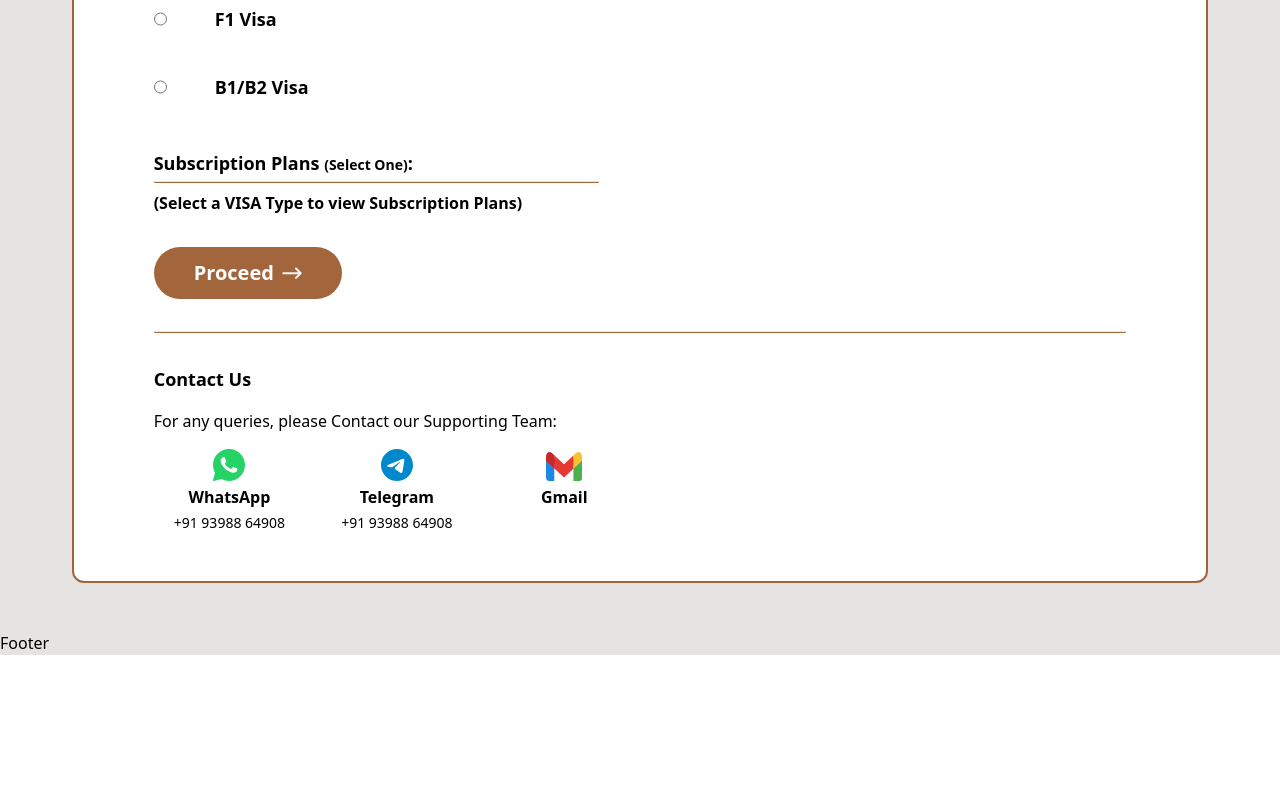
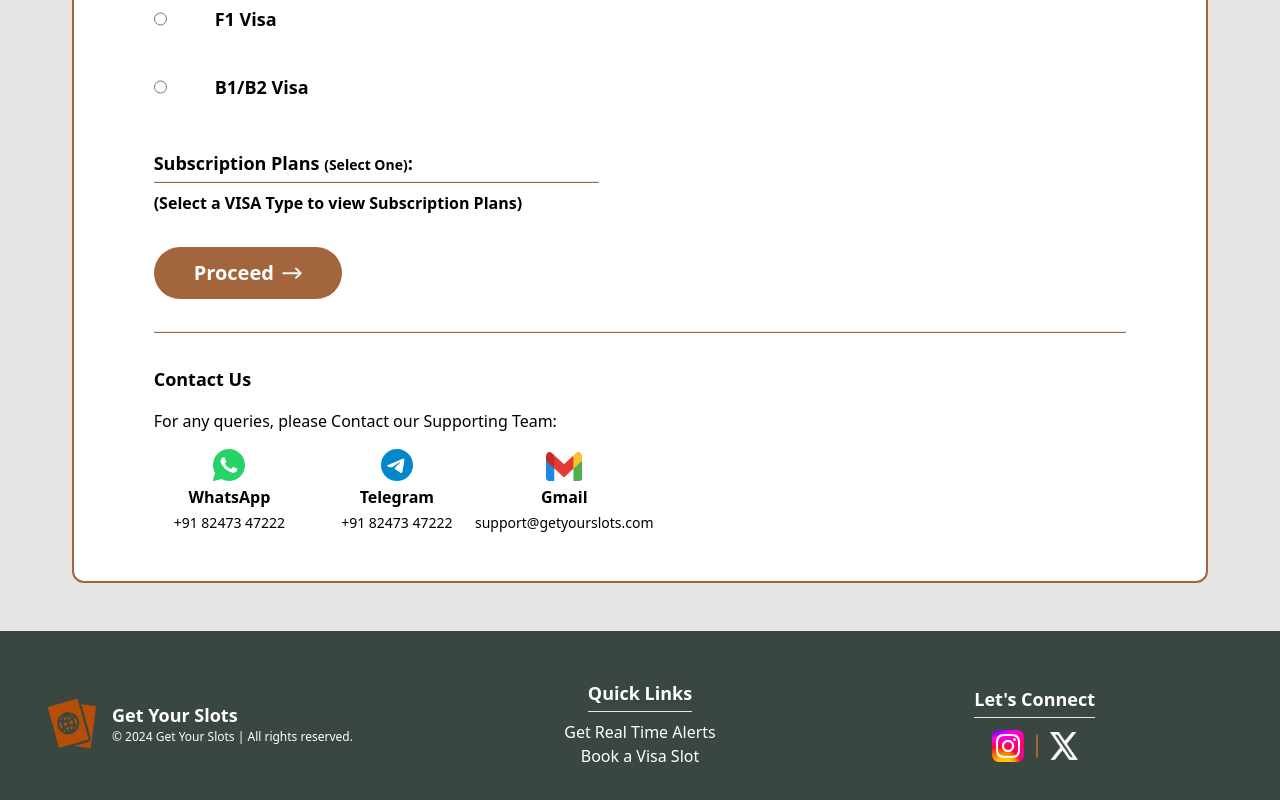
Before and after one commit to Suhail-Shaik24/Get-Your-Slots, a React (Vite) app: page /real-time-alerts-form in a window 1280 px wide. Shown: the part 546-1346 px from the top of the page. Before the commit the page ends 1201 px from the top, so only its background shows below. Built offline with nearby package versions, Linux system fonts and the light colour scheme.

Commit message:
Footer added

```diff
--- a/src/assets/index.js
+++ b/src/assets/index.js
@@ -22,6 +22,8 @@ import Logo2 from "./logo-1.svg";
 import Hamburger from "./hamburger.svg";
 import SmallRectangle from "./Small-Rectangle.svg";
 import ThankYouIcon from "./Thank-You-Icon.svg";
+import Instagram from "./Instagram.png";
+import X from './X.png'
 
 export{
 
@@ -48,6 +50,8 @@ export{
     Hamburger,
     SmallRectangle,
     filteredHeroImage,
-    ThankYouIcon
+    ThankYouIcon,
+    Instagram,
+    X
 
 }
--- a/src/components/ContactUs.jsx
+++ b/src/components/ContactUs.jsx
@@ -14,18 +14,18 @@ const ContactUs = () => {
             <div className="socials lg:hidden md:hidden sml:hidden flex lg:grid-cols-3 w-2/4 gap-4 items-baseline justify-between">
 
                 <a
-                    href='wa.me/9398864908'
+                    href='https://wa.me/8247347222'
                     className="whatsApp flex flex-col gap-1 items-center"
                     target='_blank'
                 >
                    <img className='w-7' src={WhatsApp2} alt="WhatsApp" />
                 </a>
 
-                <a  href='https://t.me/+919398864908' target='_blank' className="Telegram flex flex-col gap-1 items-center">
+                <a  href='https://t.me/+918247347222' target='_blank' className="Telegram flex flex-col gap-1 items-center">
                     <img className='w-7' src={Telegram2} alt="Telegram" />
                 </a>
 
-                <a href='#' className="Gmail flex flex-col gap-1 items-center">
+                <a href='mailto:support@getyourslots.com' className="Gmail flex flex-col gap-1 items-center">
                     <img className='w-7' src={Gmail} alt="Gmail" />
                 </a>
 
@@ -33,22 +33,22 @@ const ContactUs = () => {
 
             <div className="socials lg:grid lg:grid-cols-3 sml:grid sml:grid-cols-3 md:grid md:grid-cols-3 w-2/4 gap-4 items-baseline justify-between hidden">
 
-                <a href='https://wa.me/9398864908' target='_blank' className="whatsApp flex flex-col gap-1 items-center">
+                <a href='https://wa.me/8247347222' target='_blank' className="whatsApp flex flex-col gap-1 items-center">
                     <img className='w-8' src={WhatsApp2} alt="WhatsApp" />
                     <p className='text-xs lg:text-base font-semibold'>WhatsApp </p>
-                    <p className='text-xs lg:text-sm'> +91 93988 64908 </p>
+                    <p className='text-xs lg:text-sm'> +91 82473 47222 </p>
                 </a>
 
-                <a href='https://t.me/+919398864908' target='_blank' className="Telegram flex flex-col gap-1 items-center">
+                <a href='https://t.me/+918247347222' target='_blank' className="Telegram flex flex-col gap-1 items-center">
                     <img className='w-8' src={Telegram2} alt="Telegram" />
                     <p className='text-xs lg:text-base font-semibold'>Telegram </p>
-                    <p className='text-xs lg:text-sm'> +91 93988 64908 </p>
+                    <p className='text-xs lg:text-sm'> +91 82473 47222 </p>
                 </a>
 
-                <a href='#' className="Gmail flex flex-col gap-1 items-center">
+                <a href='mailto:support@getyourslots.com' className="Gmail flex flex-col gap-1 items-center">
                     <img className='w-9' src={Gmail} alt="Gmail" />
                     <p className='text-xs lg:text-base font-semibold'> Gmail </p>
-                    {/* <p className='text-sm text-center'> support<br/>@getyourslots.com</p> */}
+                    <p className='text-sm text-center'> support@getyourslots.com</p>
                 </a>
 
             </div>
--- a/src/components/Features.jsx
+++ b/src/components/Features.jsx
@@ -1,7 +1,7 @@
 import React, { forwardRef } from 'react'
 import { RealTimeAlertsSVG, VisaBooking, ArrowBlack } from '../assets';
 
-const Features = forwardRef((props, ref) => {
+const Features = forwardRef(({scrollToRealTime, scrollToVisaSlotBooking}, ref) => {
   return (
     <div
       className='p-4 md:p-5 lg:p-12 flex flex-col gap-3'
@@ -22,7 +22,10 @@ const Features = forwardRef((props, ref) => {
             <div className="feature1Content  text-[8px] w-11/12 sml:w-9/12 sml:text-sm md:w-9/12 md:text-sm lg:w-full lg:text-base">
               <p>Never miss out on a visa slot again! With our Real-Time Alerts, you'll get quick notifications as soon as new slots are available. It's like having a personal assistant to keep you informed and help you book your slot quickly and easily.</p>
             </div>
-            <button className='bg-white w-3/5 border border-[#A3663C] text-black text-[12px] p-2 font-semibold font-["Open_Sans"] rounded flex gap-2 justify-center items-center sml:text-sm sml:p-2 sml:px-3 md:text-sm md:p-2 md:px-3 md:rounded-md lg:text-base lg:p-3 lg:px-5 lg:rounded-md' type="button">
+            <button
+              className='bg-white w-3/5 border border-[#A3663C] text-black text-[12px] p-2 font-semibold font-["Open_Sans"] rounded flex gap-2 justify-center items-center sml:text-sm sml:p-2 sml:px-3 md:text-sm md:p-2 md:px-3 md:rounded-md lg:text-base lg:p-3 lg:px-5 lg:rounded-md'
+              type="button"
+              onClick={scrollToRealTime}>
               <p>Get Started</p>
               <img className='w-3 md:w-4 lg:w-5' src={ArrowBlack} alt="Arrow" />
             </button>
@@ -47,7 +50,10 @@ const Features = forwardRef((props, ref) => {
             <div className="feature2Content text-[8px] w-11/12 sml:w-9/12 sml:text-sm md:w-9/12 md:text-sm lg:w-full lg:text-base">
               <p> Make booking your visa simple with our easy-to-use platform. Whether you're applying for work, study, or travel, our service helps you every step of the way. Enjoy a smooth booking experience with clear instructions and reliable support, so you can focus on your journey </p>
             </div>
-            <button className='bg-white w-3/5 border border-[#A3663C] text-black text-[12px] p-2 font-semibold font-["Open_Sans"] rounded flex gap-2 justify-center items-center sml:text-sm sml:p-2 sml:px-3 md:text-sm md:p-2 md:px-3 md:rounded-md lg:text-base lg:p-3 lg:px-5 lg:rounded-md' type="button">
+            <button
+              className='bg-white w-3/5 border border-[#A3663C] text-black text-[12px] p-2 font-semibold font-["Open_Sans"] rounded flex gap-2 justify-center items-center sml:text-sm sml:p-2 sml:px-3 md:text-sm md:p-2 md:px-3 md:rounded-md lg:text-base lg:p-3 lg:px-5 lg:rounded-md'
+              type="button"
+              onClick={scrollToVisaSlotBooking}>
               <p>Get Started</p>
               <img className='w-3 md:w-4 lg:w-5' src={ArrowBlack} alt="Arrow" />
             </button>
--- a/src/components/Footer.jsx
+++ b/src/components/Footer.jsx
@@ -1,8 +1,47 @@
 import React from 'react'
+import { Logo2, Instagram, X } from '../assets'
 
 const Footer = () => {
   return (
-    <div>Footer</div>
+    <>
+      <footer className='p-4 md:p-5 lg:p-12 grid grid-cols-3 items-center justify-center bg-[#3A4740]'>
+
+        <div className="Logo-and-Name flex items-center gap-4">
+          <a className="bg-transparent" href="/"> <img className="bg-transparent w-12" src={Logo2} alt="Get Your Slots Logo" /></a>
+          <div>
+            <h2 className=" bg-transparent text-lg text-white font-bold">Get Your Slots</h2>
+            <p className='bg-transparent text-white text-xs'>&copy; 2024 Get Your Slots | All rights reserved.</p>
+          </div>
+        </div>
+
+        <div className="quick-links items-center justify-center flex flex-col gap-2 text-center text-white text-base">
+          <div className="heading flex flex-col gap-1">
+            <h3 className='text-lg font-bold'> Quick Links </h3>
+            <hr />
+          </div>
+          <div className="links flex flex-col">
+            <a href="/real-time-alerts-form"><h5 className='hover:underline hover:font-bold'>Get Real Time Alerts </h5></a>
+            <a href="/visa-slot-booking-form"><h5 className='hover:underline hover:font-bold'>Book a Visa Slot </h5></a>
+          </div>
+        </div>
+
+        <div className="socials flex text-white flex-col gap-3 items-center justify-center ">
+          <div className="heading flex flex-col gap-1">
+            <h3 className='text-lg font-bold' >Let's Connect</h3>
+            <hr />
+          </div>
+          <div className="flex gap-3 items-center justify-center">
+            <a href="https://www.instagram.com/getyourslots/" target="_blank" rel="noopener noreferrer" className="bg-transparent hover:underline">
+              <img src={Instagram} alt="Instagram" className="w-8 hover:animate-bounce" />
+            </a>
+            <div className='border border-[#a3663c] h-6 rounded-full' />
+            <a href="https://x.com/iamssuhail" target="_blank" rel="noopener noreferrer" className="bg-transparent hover:underline">
+              <img src={X} alt="LinkedIn" className="bg-transparent w-7 aspect-square hover:animate-bounce invert" />
+            </a>
+          </div>
+        </div>
+      </footer>
+    </>
   )
 }
 
--- a/src/components/Home.jsx
+++ b/src/components/Home.jsx
@@ -1,19 +1,29 @@
-import React, {useRef} from 'react'
+import React, { useRef } from 'react'
 import { TopPart, Features, Subscriptions, TestimonialsSection } from '../components'
 
 const Home = () => {
 
     const featuresRef = useRef(null)
     const subscriptionsRef = useRef(null)
+    const realTimeAlertsRef = useRef(null)
+    const VisaSlotBookingRef = useRef(null)
 
     return (
         <div>
             <TopPart
-                scrollToFeatures={()=> featuresRef.current?.scrollIntoView({behavior : 'smooth'})}
-                scrollToSubscriptions={()=> subscriptionsRef.current?.scrollIntoView({behavior : 'smooth'})}
+                scrollToFeatures={() => featuresRef.current?.scrollIntoView({ behavior: 'smooth' })}
+                scrollToSubscriptions={() => subscriptionsRef.current?.scrollIntoView({ behavior: 'smooth' })}
             />
-            <Features ref={featuresRef} />
-            <Subscriptions ref={subscriptionsRef}/>
+            <Features
+                ref={featuresRef}
+                scrollToRealTime={() => realTimeAlertsRef.current?.scrollIntoView({ behavior: 'smooth' })}
+                scrollToVisaSlotBooking={() => VisaSlotBookingRef.current?.scrollIntoView({ behavior: 'smooth' })}
+            />
+            <Subscriptions
+                ref={subscriptionsRef}
+                realTimeAlertsRef={realTimeAlertsRef}
+                VisaSlotBookingRef={VisaSlotBookingRef}
+            />
             <TestimonialsSection />
         </div>
     )
--- a/src/components/Subscriptions.jsx
+++ b/src/components/Subscriptions.jsx
@@ -1,7 +1,7 @@
 import React, { forwardRef } from 'react'
 import { RealTimeAlerts, VisaSlots } from "../components";
 
-const Subscriptions = forwardRef((props, ref) => {
+const Subscriptions = forwardRef(({ realTimeAlertsRef, VisaSlotBookingRef }, ref) => {
     return (
         <div
             className='p-4 md:p-5 lg:p-12 lg:py-6 flex flex-col gap-3'
@@ -12,8 +12,12 @@ const Subscriptions = forwardRef((props, ref) => {
                 <hr className='bg-[#3A4740] h-1 rounded-full w-[70%]' />
             </div>
             <div className="plans flex flex-col gap-3">
-                <RealTimeAlerts />
-                <VisaSlots />
+                <div className="realTimeAlerts" ref={realTimeAlertsRef}>
+                    <RealTimeAlerts />
+                </div>
+                <div className="VisaSlotBooking" ref={VisaSlotBookingRef}>
+                    <VisaSlots />
+                </div>
             </div>
         </div>
     )
```
Also changed, not shown: prompt.txt (added), src/assets/Instagram.png (added), src/assets/X.png (added).
